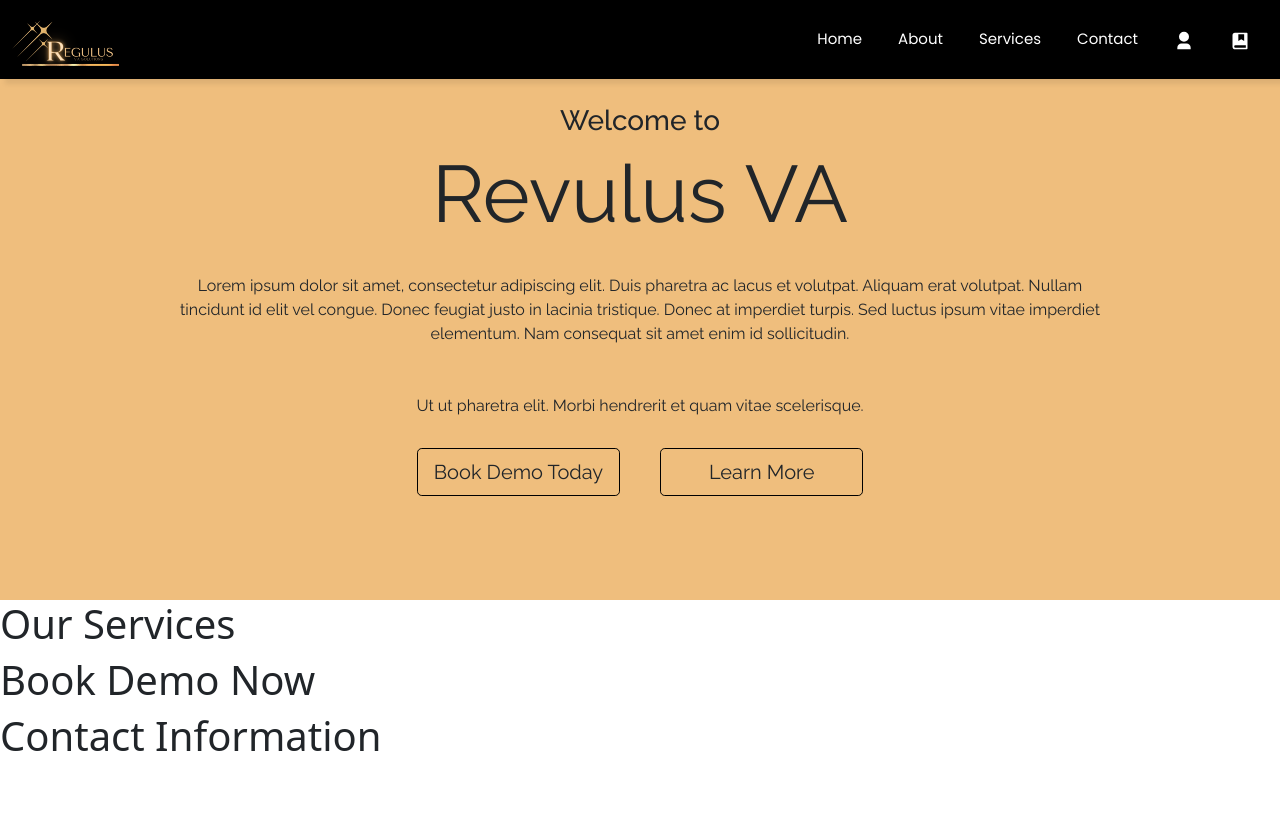
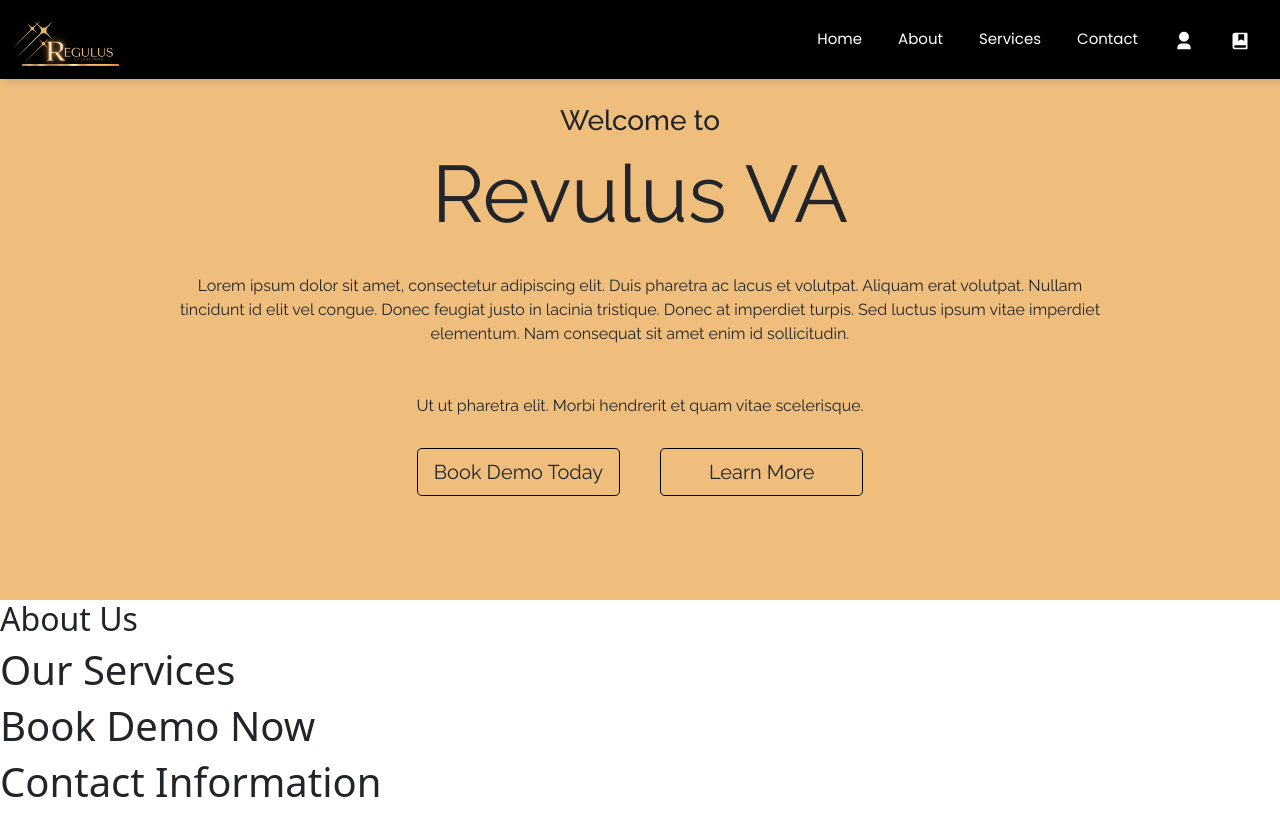
Before and after one commit to programmergeeks/revulus_va_webapp, a React (Create React App) app: page / in a window 1280 px wide. Built offline with nearby package versions, Linux system fonts and the light colour scheme.

Commit message:
nth commit - added About Us Title

```diff
--- a/src/pages/About.tsx
+++ b/src/pages/About.tsx
@@ -3,7 +3,7 @@ import '../css/about.css';
 export default function About() {
   return (
     <div id='about' className='row d-flex align-items-center justify-content-start'>
-
+      <h2>About Us</h2>
     </div>
   )
 }
```
